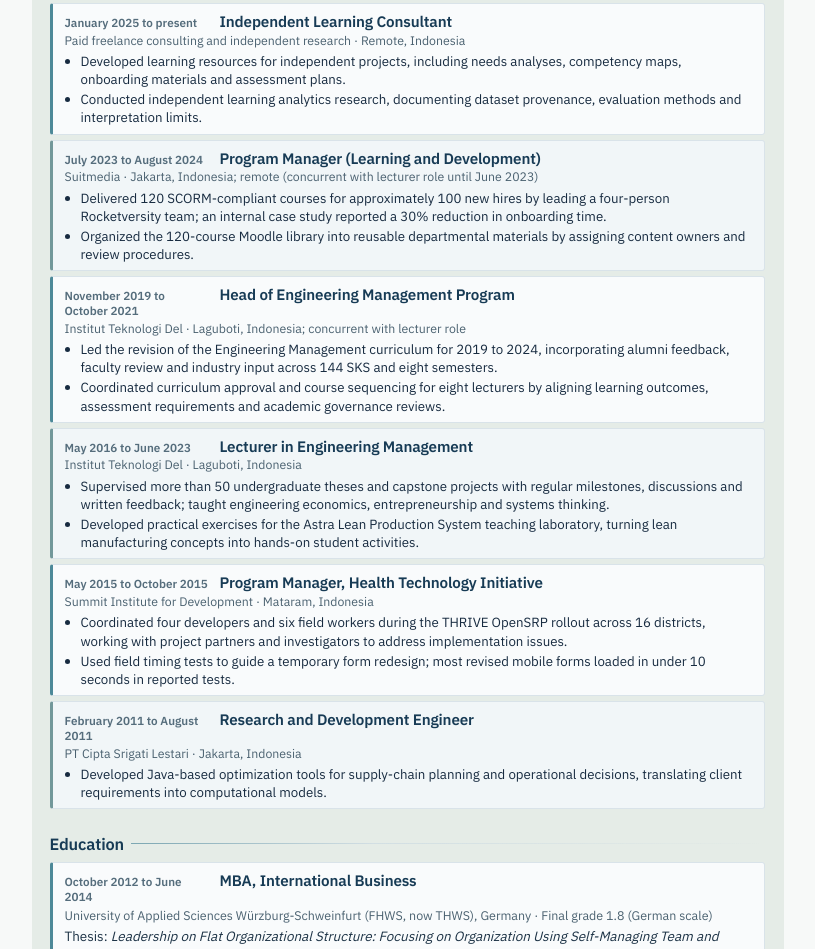
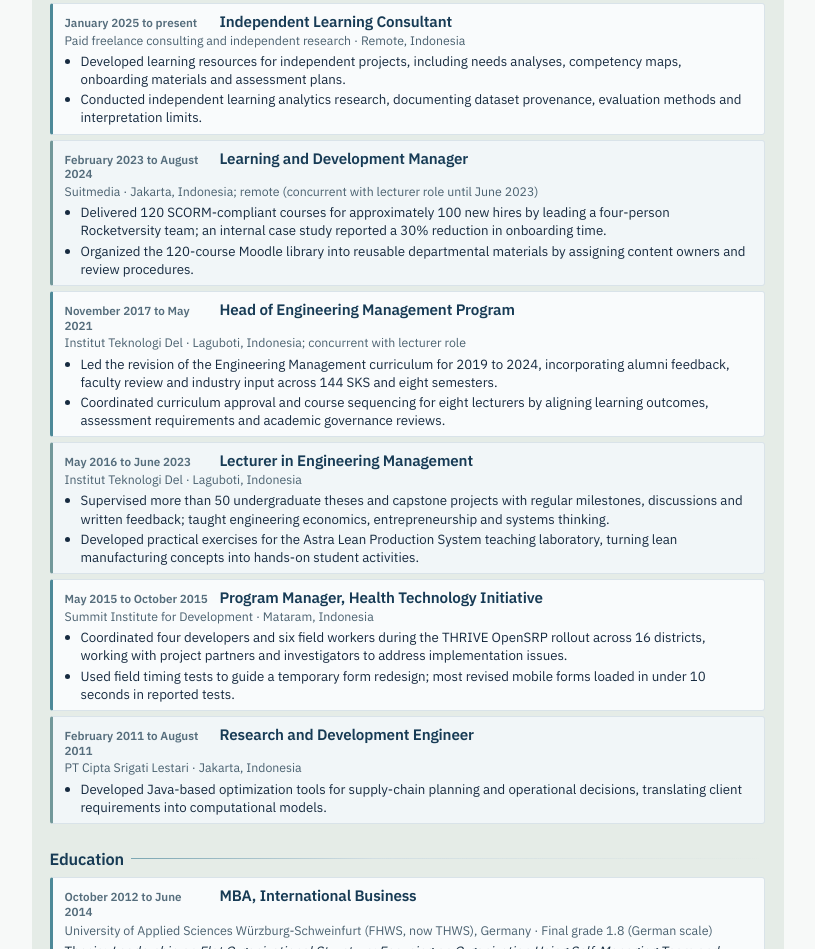
Before and after one commit to devissaputra/devissaputra.github.io, a plain HTML site: page index.html in a window 1280 px wide. Shown: the part 2982-3931 px from the top of the page, without its empty margins (329-1144 px from the left). Drawn offline with Linux system fonts and the light colour scheme; some icons are missing.

Commit message:
Align Suitmedia and IT Del appointments with the academic CV

```diff
--- a/index.html
+++ b/index.html
@@ -765,8 +765,8 @@
   </article>
   <article class="work-compact-row">
     <div class="work-compact-head">
-      <span class="work-compact-date">July 2023 to August 2024</span>
-      <h3 class="work-compact-title">Program Manager (Learning and Development)</h3>
+      <span class="work-compact-date">February 2023 to August 2024</span>
+      <h3 class="work-compact-title">Learning and Development Manager</h3>
     </div>
     <div class="work-compact-org">Suitmedia · Jakarta, Indonesia; remote (concurrent with lecturer role until June 2023)</div>
     <ul class="work-compact-achievements">
@@ -776,7 +776,7 @@
   </article>
   <article class="work-compact-row">
     <div class="work-compact-head">
-      <span class="work-compact-date">November 2019 to October 2021</span>
+      <span class="work-compact-date">November 2017 to May 2021</span>
       <h3 class="work-compact-title">Head of Engineering Management Program</h3>
     </div>
     <div class="work-compact-org">Institut Teknologi Del · Laguboti, Indonesia; concurrent with lecturer role</div>
```
